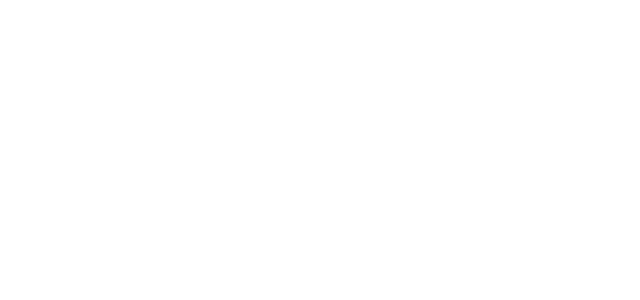
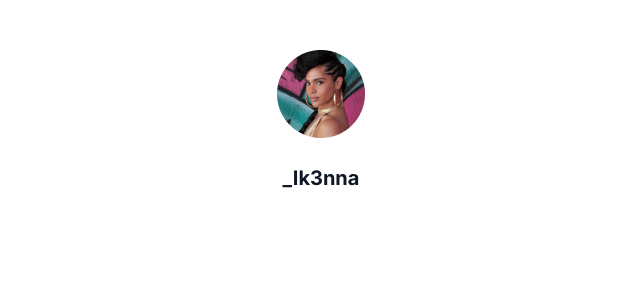
Before and after one commit to Ik3nna/HNG-Internship, a React (Create React App) app in the folder Task1/: page / in a window 1280 px wide. Shown: the top 300 px of the page, without its empty margins (319-959 px from the left). Built offline with nearby package versions, Linux system fonts and the light colour scheme.

Commit message:
Profile section

```diff
--- a/Task1/public/index.html
+++ b/Task1/public/index.html
@@ -15,6 +15,9 @@
       user's mobile device or desktop. See https://developers.google.com/web/fundamentals/web-app-manifest/
     -->
     <link rel="manifest" href="%PUBLIC_URL%/manifest.json" />
+    <link rel="preconnect" href="https://fonts.googleapis.com">
+<link rel="preconnect" href="https://fonts.gstatic.com" crossorigin>
+<link href="https://fonts.googleapis.com/css2?family=Inter:wght@500;700&display=swap" rel="stylesheet">
     <!--
       Notice the use of %PUBLIC_URL% in the tags above.
       It will be replaced with the URL of the `public` folder during the build.
--- a/Task1/src/Home.js
+++ b/Task1/src/Home.js
@@ -3,7 +3,13 @@
 function Home() {
     return(
         <main>
+            {/* Profile Section */}
+            <img src="/assets/profile__img.png" alt="profile_img" />
 
+            <p>_Ik3nna</p>
+            <p>ikenna</p>
+
+            {/* Links section */}
         </main>
     );
 }
--- a/Task1/src/index.css
+++ b/Task1/src/index.css
@@ -12,4 +12,17 @@
 main {
   background-color: var(--backgroundColor);
   text-align: center;
+  font-family: 'Inter', sans-serif;
+  margin-top: 50px;
 }
+p {
+  color: var(--text);
+  font-size: 20px;
+  text-transform: capitalize;
+  font-weight: 700;
+  line-height: 32px;
+  margin-top: 20px;
+}
+p:nth-of-type(2) {
+  display: none;
+}
```
